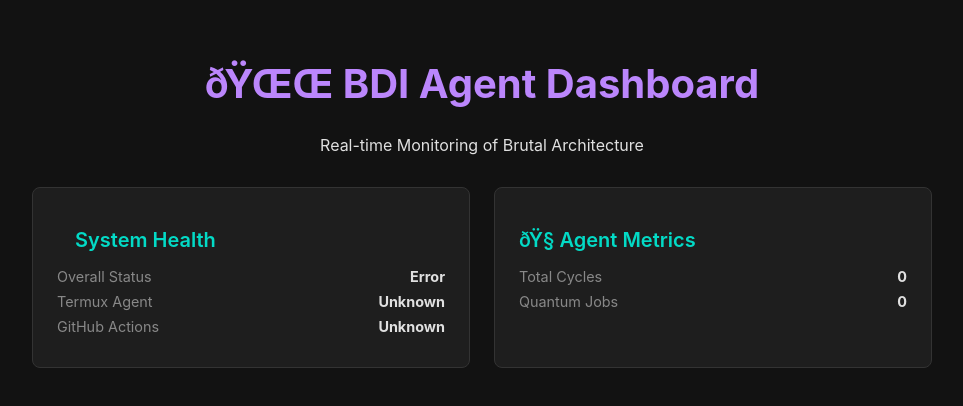
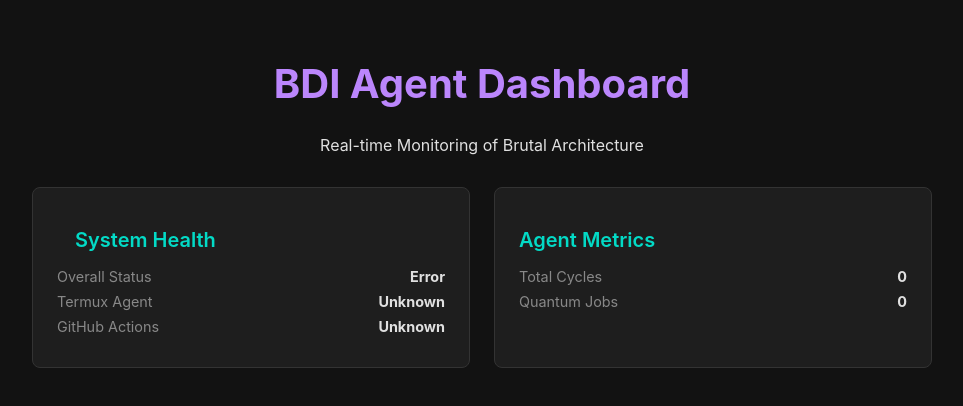
Before and after one commit to Estes786/proyek-bdi-brutal-mirror, a website: page vercel_bdi_dashboard/public/index.html in a window 1280 px wide. Shown: the whole page, without its empty margins (158-1121 px from the left). Drawn offline with Linux system fonts and the light colour scheme; no server answers.

Commit message:
UX FIX: Memperbaiki Tampilan Teks di Dashboard!

```diff
--- a/vercel_bdi_dashboard/public/index.html
+++ b/vercel_bdi_dashboard/public/index.html
@@ -3,7 +3,7 @@
 <head>
     <meta charset="UTF-8">
     <meta name="viewport" content="width=device-width, initial-scale=1.0">
-    <title>ðŸŒŒ BDI Agent Dashboard</title>
+    <title>BDI Agent Dashboard</title>
     <style>
         body { font-family: -apple-system, BlinkMacSystemFont, "Segoe UI", Roboto, Helvetica, Arial, sans-serif; background-color: #121212; color: #e0e0e0; margin: 0; padding: 2rem; }
         .container { max-width: 900px; margin: auto; }
@@ -24,7 +24,7 @@
 <body>
     <div class="container">
         <div class="header">
-            <h1>ðŸŒŒ BDI Agent Dashboard</h1>
+            <h1>BDI Agent Dashboard</h1>
             <p>Real-time Monitoring of Brutal Architecture</p>
         </div>
         <div class="grid">
@@ -44,7 +44,7 @@
                 </div>
             </div>
             <div class="card">
-                <h2 class="card-title">ðŸ§  Agent Metrics</h2>
+                <h2 class="card-title">Agent Metrics</h2>
                 <div class="metric">
                     <span class="metric-label">Total Cycles</span>
                     <span class="metric-value" id="total-cycles">0</span>
```
